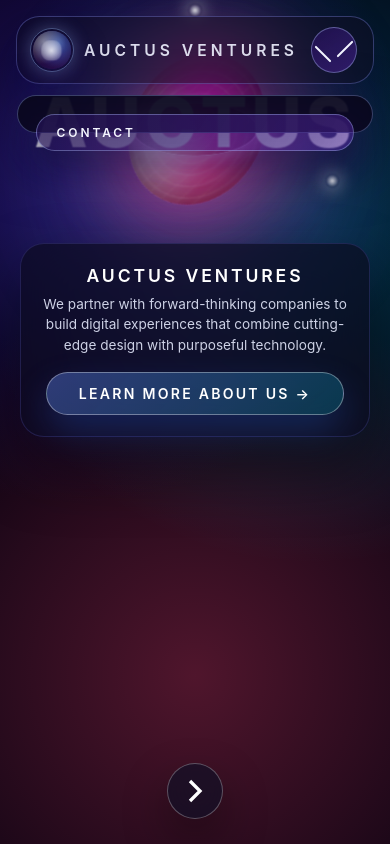
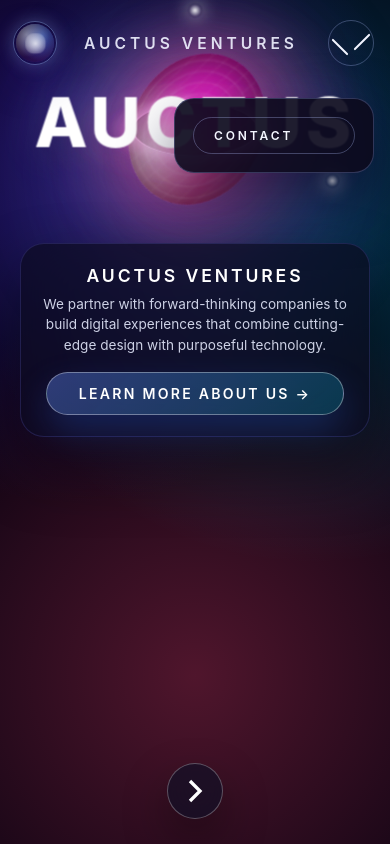
Before and after one commit to AidenBurnzy/animations, a plain HTML site: page index.html in a window 390 px wide. Both pictures are taken after a click on the button 334 px from the left and 50 px from the top of the page. Drawn offline with Linux system fonts and the light colour scheme.

Commit message:
fully fixed navbar

```diff
--- a/navStyles.css
+++ b/navStyles.css
@@ -3,12 +3,12 @@
     --glass-nav-padding-x: clamp(16px, 4vw, 28px);
     --glass-nav-padding-y: clamp(10px, 2vw, 16px);
     --glass-nav-radius: clamp(18px, 4vw, 28px);
-    --glass-nav-bg: rgba(14, 12, 32, 0.55);
-    --glass-nav-bg-scrolled: rgba(14, 12, 32, 0.82);
-    --glass-nav-border: rgba(140, 150, 255, 0.32);
-    --glass-nav-border-scrolled: rgba(180, 196, 255, 0.55);
-    --glass-nav-shadow: 0 22px 60px rgba(4, 10, 40, 0.55);
-    --glass-nav-shadow-scrolled: 0 26px 70px rgba(4, 10, 40, 0.7);
+    --glass-nav-bg: rgba(8, 6, 20, 0.15);
+    --glass-nav-bg-scrolled: rgba(8, 6, 20, 0.55);
+    --glass-nav-border: rgba(140, 150, 255, 0.08);
+    --glass-nav-border-scrolled: rgba(180, 196, 255, 0.2);
+    --glass-nav-shadow: 0 4px 20px rgba(0, 0, 0, 0.1);
+    --glass-nav-shadow-scrolled: 0 6px 30px rgba(0, 0, 0, 0.25);
 }
 
 #navbar-placeholder {
@@ -20,31 +20,28 @@
     display: flex;
     justify-content: center;
     pointer-events: none;
-    padding: clamp(12px, 3vh, 24px) clamp(16px, 4vw, 40px) 0;
+    padding: 0;
 }
 
 .glass-nav {
     position: relative;
-    width: min(1100px, 100%);
+    width: 100%;
     display: flex;
     justify-content: space-between;
     align-items: center;
-    padding: var(--glass-nav-padding-y) var(--glass-nav-padding-x);
-    border-radius: var(--glass-nav-radius);
-    border: 1px solid var(--glass-nav-border);
-    background: var(--glass-nav-bg);
-    backdrop-filter: blur(22px);
-    box-shadow: var(--glass-nav-shadow);
+    padding: clamp(16px, 3vh, 28px) clamp(24px, 5vw, 60px);
+    border-radius: 0;
+    border: none;
+    background: transparent;
+    backdrop-filter: none;
+    box-shadow: none;
     pointer-events: auto;
     color: #f2f4ff;
-    transition: background 0.35s ease, border-color 0.35s ease, box-shadow 0.35s ease, transform 0.35s ease;
+    transition: border-color 0.35s ease;
 }
 
 .glass-nav.is-scrolled {
-    background: var(--glass-nav-bg-scrolled);
-    border-color: var(--glass-nav-border-scrolled);
-    box-shadow: var(--glass-nav-shadow-scrolled);
-    transform: translateY(-6px) scale(0.995);
+    /* No changes on scroll */
 }
 
 .glass-nav__inner {
@@ -52,7 +49,7 @@
     grid-template-columns: 1fr auto 1fr;
     align-items: center;
     width: 100%;
-    gap: clamp(12px, 2vw, 24px);
+    gap: clamp(16px, 3vw, 32px);
 }
 
 .glass-nav__brand {
@@ -62,6 +59,16 @@
     text-decoration: none;
     color: inherit;
     justify-self: start;
+    padding: 0;
+    border-radius: 0;
+    background: transparent;
+    border: none;
+    backdrop-filter: none;
+    transition: opacity 0.3s ease;
+}
+
+.glass-nav__brand:hover {
+    opacity: 0.85;
 }
 
 .glass-nav__logo {
@@ -103,6 +110,11 @@
     text-transform: uppercase;
     white-space: nowrap;
     justify-self: center;
+    padding: 0;
+    border-radius: 0;
+    background: transparent;
+    border: none;
+    backdrop-filter: none;
 }
 
 .glass-nav__actions {
@@ -110,6 +122,11 @@
     align-items: center;
     gap: clamp(12px, 2vw, 20px);
     justify-self: end;
+    padding: 0;
+    border-radius: 0;
+    background: transparent;
+    border: none;
+    backdrop-filter: none;
 }
 
 .glass-nav__link {
@@ -119,23 +136,22 @@
     gap: 10px;
     padding: 10px 20px;
     border-radius: 999px;
-    border: 1px solid rgba(180, 196, 255, 0.38);
+    border: 1px solid rgba(180, 196, 255, 0.3);
     color: #f4f6ff;
     text-decoration: none;
     letter-spacing: 0.18rem;
     text-transform: uppercase;
     font-size: 0.75rem;
     font-weight: 600;
-    background: linear-gradient(120deg, rgba(35, 18, 85, 0.7), rgba(90, 40, 180, 0.45));
-    box-shadow: 0 12px 36px rgba(20, 10, 70, 0.45);
-    transition: transform 0.3s ease, box-shadow 0.3s ease, border-color 0.3s ease;
+    background: transparent;
+    transition: transform 0.3s ease, border-color 0.3s ease, background 0.3s ease;
 }
 
 .glass-nav__link:hover,
 .glass-nav__link:focus-visible {
-    transform: translateY(-3px);
-    border-color: rgba(200, 220, 255, 0.55);
-    box-shadow: 0 20px 48px rgba(20, 10, 70, 0.55);
+    transform: translateY(-2px);
+    border-color: rgba(200, 220, 255, 0.5);
+    background: rgba(35, 18, 85, 0.2);
 }
 
 .glass-nav__link:focus-visible {
@@ -150,18 +166,18 @@
     width: 46px;
     height: 46px;
     border-radius: 50%;
-    border: 1px solid rgba(180, 196, 255, 0.4);
-    background: linear-gradient(140deg, rgba(35, 18, 85, 0.8), rgba(90, 40, 180, 0.45));
+    border: 1px solid rgba(180, 196, 255, 0.3);
+    background: transparent;
     color: inherit;
     cursor: pointer;
-    transition: transform 0.3s ease, box-shadow 0.3s ease, border-color 0.3s ease;
+    transition: transform 0.3s ease, border-color 0.3s ease, background 0.3s ease;
 }
 
 .glass-nav__toggle:hover,
 .glass-nav__toggle:focus-visible {
     transform: translateY(-2px);
-    border-color: rgba(200, 220, 255, 0.6);
-    box-shadow: 0 18px 44px rgba(20, 8, 68, 0.5);
+    border-color: rgba(200, 220, 255, 0.5);
+    background: rgba(35, 18, 85, 0.2);
 }
 
 .glass-nav__toggle:focus-visible {
@@ -192,14 +208,14 @@
 
 .glass-nav__sheet {
     position: absolute;
-    inset: auto 0 0;
+    right: clamp(24px, 5vw, 60px);
     top: calc(100% + 12px);
     display: grid;
     gap: 12px;
     padding: 18px;
     border-radius: 20px;
-    border: 1px solid rgba(160, 180, 255, 0.32);
-    background: rgba(10, 8, 30, 0.92);
+    border: 1px solid rgba(160, 180, 255, 0.25);
+    background: rgba(12, 10, 30, 0.92);
     box-shadow: 0 26px 60px rgba(6, 8, 40, 0.6);
     opacity: 0;
     transform: translateY(-12px);
@@ -214,7 +230,7 @@
 }
 
 body.has-glass-nav--offset {
-    padding-top: clamp(90px, 12vh, 140px);
+    padding-top: 0;
 }
 
 @media (max-width: 900px) {
@@ -225,17 +241,13 @@ body.has-glass-nav--offset {
 }
 
 @media (max-width: 720px) {
-    #navbar-placeholder {
-        padding: clamp(10px, 3vh, 16px) clamp(12px, 4vw, 24px) 0;
-    }
-
     .glass-nav {
-        width: 100%;
-        border-radius: clamp(18px, 6vw, 24px);
+        padding: clamp(14px, 2.5vh, 20px) clamp(16px, 4vw, 24px);
     }
 
     .glass-nav__inner {
         grid-template-columns: auto 1fr auto;
+        gap: clamp(10px, 2vw, 16px);
     }
 
     .glass-nav__title {
@@ -252,9 +264,10 @@ body.has-glass-nav--offset {
     }
 
     .glass-nav__sheet {
-        left: 0;
-        right: 0;
-        width: 100%;
+        right: clamp(16px, 4vw, 24px);
+        left: auto;
+        width: auto;
+        min-width: 200px;
     }
 
     .glass-nav__sheet .glass-nav__link {
```
